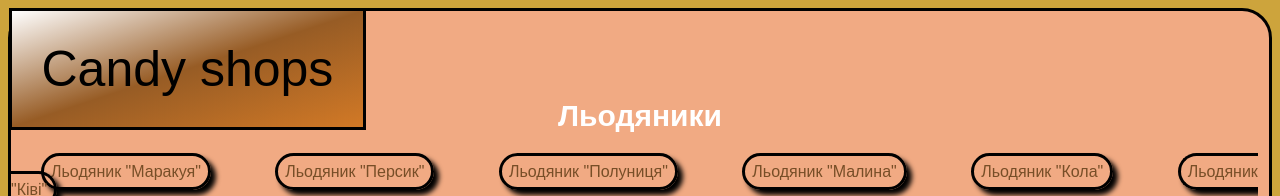
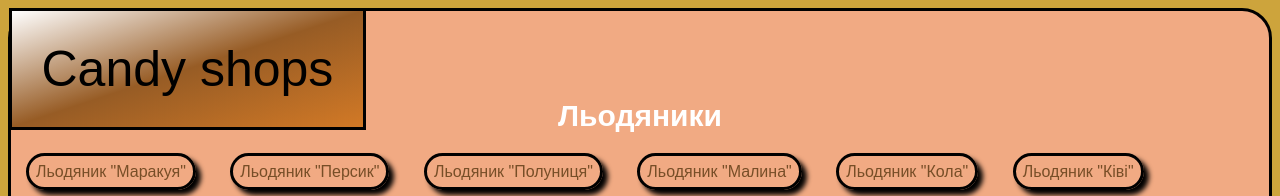
Before and after one commit to Vladzavadskiy/candy2, a plain HTML site: page index.html in a window 1280 px wide. Shown: the top 196 px of the page. Drawn offline with Linux system fonts and the light colour scheme.

Commit message:
Update style.css

```diff
--- a/style.css
+++ b/style.css
@@ -103,7 +103,7 @@ nav a{
     border-radius: 30px;
     padding: 7px;
     width: 100px;
-    margin: 30px;
+    margin: 15px;
     box-shadow: 5px 5px 5px 0 black;
 }
 
```
